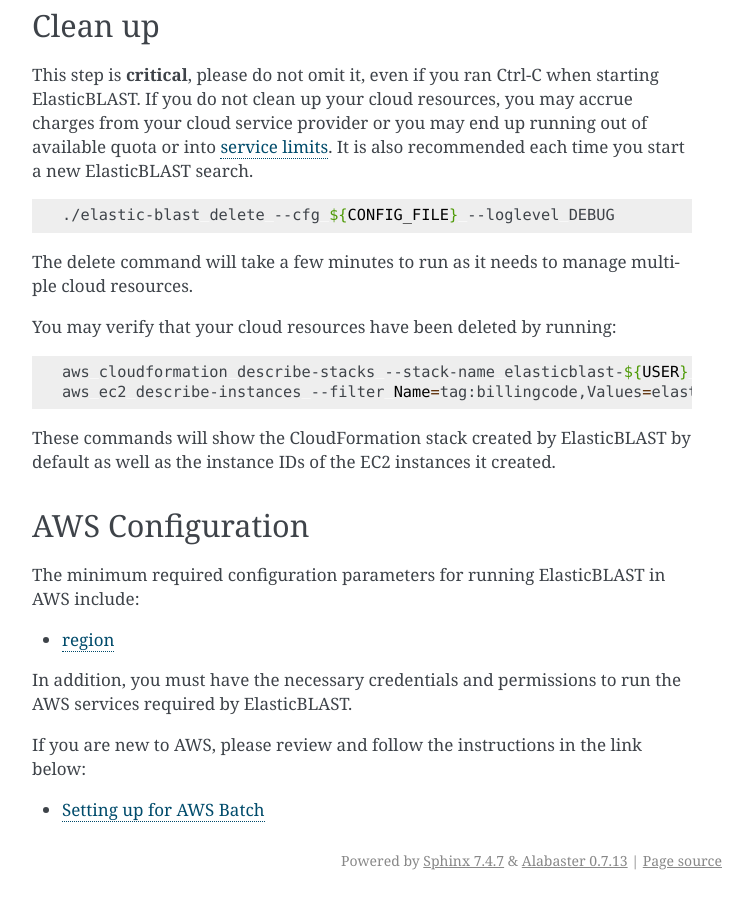
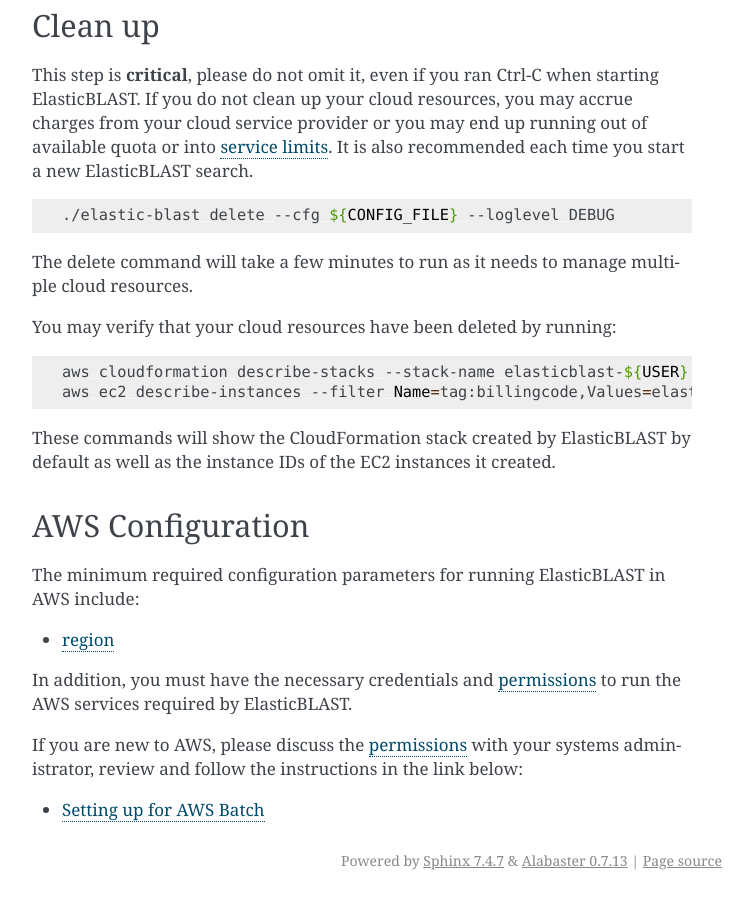
Before and after one commit to ncbi/elastic-blast-docs, a Sphinx documentation site: the page built from docs/source/quickstart-aws.rst, in a window 1280 px wide and 900 px high, scrolled down 3206 px. Shown: the whole window, without its empty margins (388-1141 px from the left). Built offline with Sphinx 7.4.7, drawn with Linux system fonts in a browser that asks for light colours.

Commit message:
Add link to IAM policy from quickstart

```diff
--- a/docs/source/quickstart-aws.rst
+++ b/docs/source/quickstart-aws.rst
@@ -205,9 +205,9 @@
 
 * :ref:`region <elb_aws_region>`
 
-In addition, you must have the necessary credentials and permissions to run the AWS services required by ElasticBLAST.
+In addition, you must have the necessary credentials and :ref:`permissions <iam-policy>` to run the AWS services required by ElasticBLAST.
 
-If you are new to AWS, please review and follow the instructions in the link
+If you are new to AWS, please discuss the :ref:`permissions <iam-policy>` with your systems administrator, review and follow the instructions in the link
 below:
 
 * `Setting up for AWS Batch <https://docs.aws.amazon.com/batch/latest/userguide/get-set-up-for-aws-batch.html>`_
```
